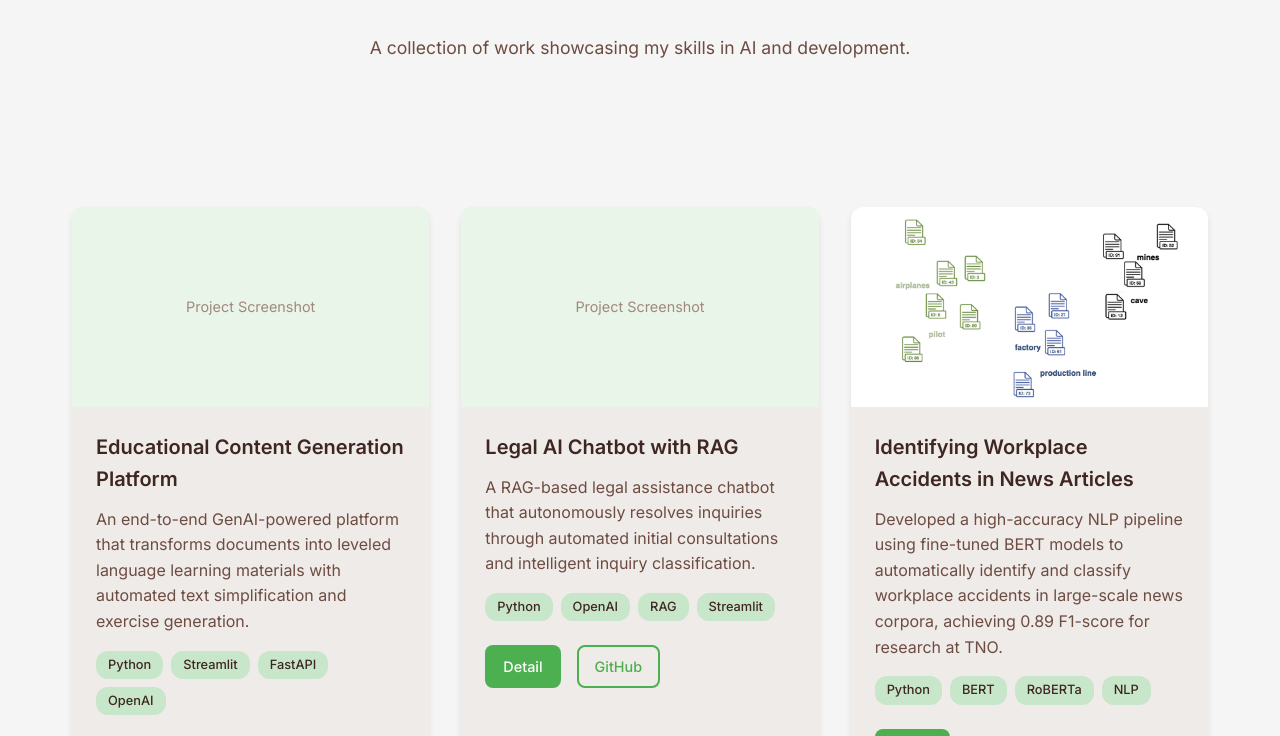
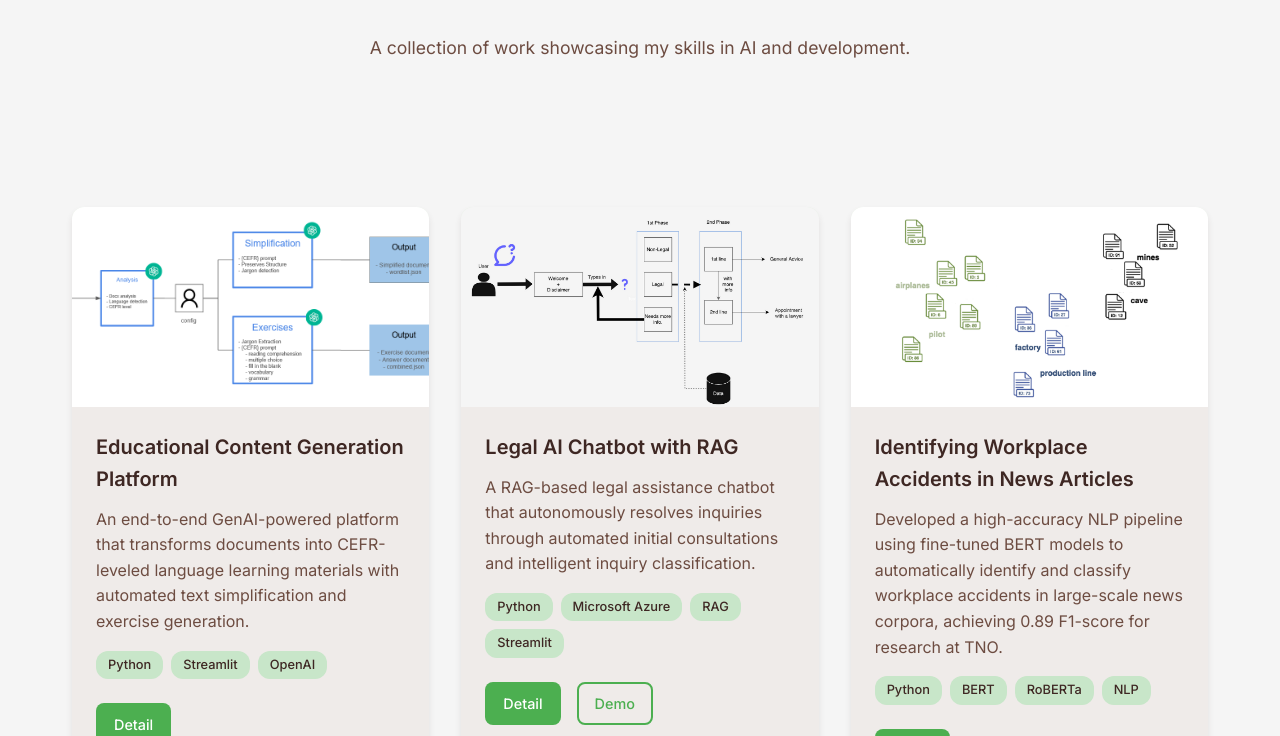
Before and after one commit to taikilazos/personal-page, a plain HTML site: page projects.html in a window 1280 px wide. Shown: the part 212-948 px from the top of the page. Drawn offline with Linux system fonts and the light colour scheme.

Commit message:
projects mini update

```diff
--- a/projects.html
+++ b/projects.html
@@ -37,25 +37,21 @@
                     <!-- Project 1 -->
                     <div class="project-card">
                         <div class="project-image">
-                            <div class="project-placeholder">
-                                <span>Project Screenshot</span>
-                            </div>
+                            <img src="assets/project1/front.png" alt="Educational Content Generation Platform" class="project-screenshot">
                         </div>
                         <div class="project-content">
                             <h3 class="project-title">Educational Content Generation Platform</h3>
                             <p class="project-description">
-                                An end-to-end GenAI-powered platform that transforms documents into leveled language learning materials
+                                An end-to-end GenAI-powered platform that transforms documents into CEFR-leveled language learning materials
                                 with automated text simplification and exercise generation.
                             </p>
                             <div class="project-tech">
                                 <span class="tech-tag">Python</span>
                                 <span class="tech-tag">Streamlit</span>
-                                <span class="tech-tag">FastAPI</span>
                                 <span class="tech-tag">OpenAI</span>
                             </div>
                             <div class="project-links">
                                 <a href="projects/project1.html" class="btn btn-small btn-primary">Detail</a>
-                                <a href="#" class="btn btn-small btn-secondary">GitHub</a>
                             </div>
                         </div>
                     </div>
@@ -63,9 +59,7 @@
                     <!-- Project 2 -->
                     <div class="project-card">
                         <div class="project-image">
-                            <div class="project-placeholder">
-                                <span>Project Screenshot</span>
-                            </div>
+                            <img src="assets/project2/front.png" alt="Legal AI Chatbot with RAG" class="project-screenshot">
                         </div>
                         <div class="project-content">
                             <h3 class="project-title">Legal AI Chatbot with RAG</h3>
@@ -75,13 +69,13 @@
                             </p>
                             <div class="project-tech">
                                 <span class="tech-tag">Python</span>
-                                <span class="tech-tag">OpenAI</span>
+                                <span class="tech-tag">Microsoft Azure</span>
                                 <span class="tech-tag">RAG</span>
                                 <span class="tech-tag">Streamlit</span>
                             </div>
                             <div class="project-links">
                                 <a href="projects/project2.html" class="btn btn-small btn-primary">Detail</a>
-                                <a href="#" class="btn btn-small btn-secondary">GitHub</a>
+                                <a href="https://inloopadvocaat.streamlit.app/" class="btn btn-small btn-secondary">Demo</a>
                             </div>
                         </div>
                     </div>
```
Also changed, not shown: assets/project1/front.png (added), assets/project2/front.png (added).
